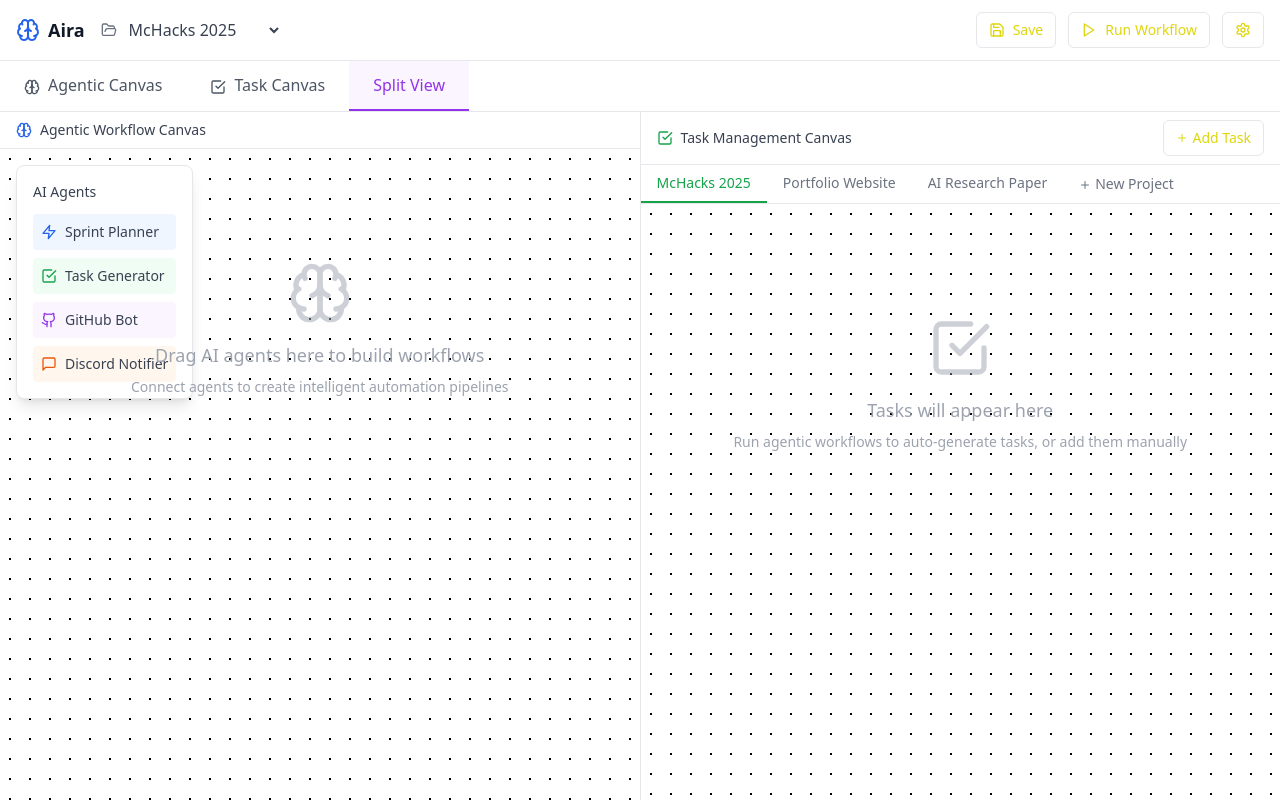
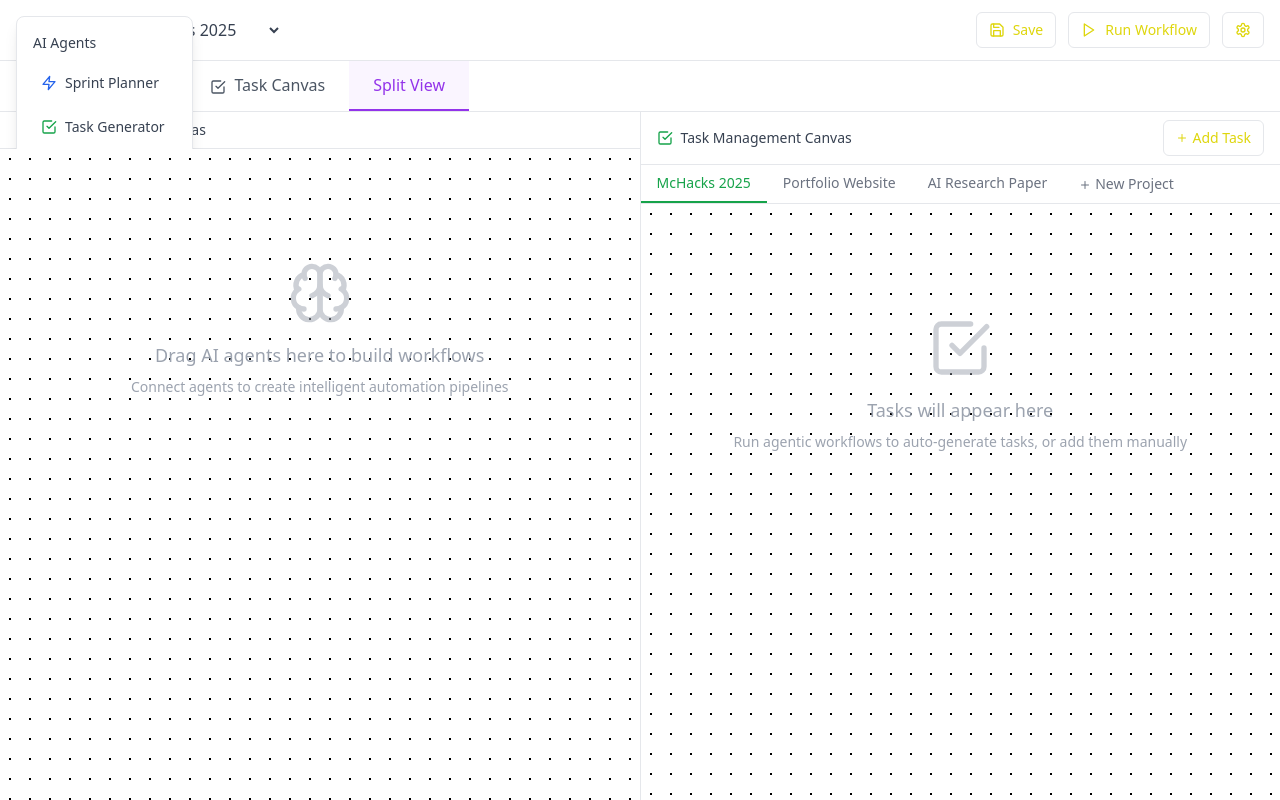
Before and after one commit to rayyankhan47/Aira, a Next.js app: page /workspace in a window 1280 px wide. Built offline with nearby package versions, Linux system fonts and the light colour scheme.

Commit message:
implementing drag and drop for agentic tasks

```diff
--- a/app/workspace/page.tsx
+++ b/app/workspace/page.tsx
@@ -1,7 +1,11 @@
 'use client'
 
 import { useState } from 'react'
+import { DndProvider } from 'react-dnd'
+import { HTML5Backend } from 'react-dnd-html5-backend'
 import { Button } from '@/components/ui/Button'
+import AgentPalette from '@/components/AgentPalette'
+import DroppableCanvas from '@/components/DroppableCanvas'
 import {
   Brain,
   CheckSquare,
@@ -9,11 +13,7 @@ import {
   Settings,
   Play,
   Save,
-  FolderOpen,
-  GitBranch,
-  MessageSquare,
-  Github,
-  Zap
+  FolderOpen
 } from 'lucide-react'
 
 type ViewType = 'agentic' | 'tasks' | 'split'
@@ -51,7 +51,8 @@ export default function Workspace() {
   ]
 
   return (
-    <div className="h-screen bg-white flex flex-col">
+    <DndProvider backend={HTML5Backend}>
+      <div className="h-screen bg-gray-50 flex flex-col">
       {/* Top Header */}
       <header className="bg-white border-b border-gray-200 px-4 py-3 flex items-center justify-between">
         <div className="flex items-center space-x-4">
@@ -142,48 +143,16 @@ export default function Workspace() {
                   Agentic Workflow Canvas
                 </h3>
               </div>
-              <div className="flex-1 bg-white relative overflow-hidden">
-                {/* Canvas with dots pattern */}
-                <div
-                  className="absolute inset-0 "
-                  style={{
-                    backgroundImage: `radial-gradient(circle, #000000 1px, transparent 1px)`,
-                    backgroundSize: '20px 20px'
-                  }}
-                />
+              {/* Agent Palette */}
+              <AgentPalette />
 
-                {/* Agent Palette */}
-                <div className="absolute top-4 left-4 bg-white rounded-lg shadow-lg p-4 border border-gray-200">
-                  <h4 className="text-sm font-medium text-gray-700 mb-3 font-notion">AI Agents</h4>
-                  <div className="space-y-2">
-                    <div className="flex items-center space-x-2 p-2 bg-blue-50 rounded cursor-pointer hover:bg-blue-100 transition-colors">
-                      <Zap className="h-4 w-4 text-blue-600" />
-                      <span className="text-sm font-medium text-gray-700 font-notion">Sprint Planner</span>
-                    </div>
-                    <div className="flex items-center space-x-2 p-2 bg-green-50 rounded cursor-pointer hover:bg-green-100 transition-colors">
-                      <CheckSquare className="h-4 w-4 text-green-600" />
-                      <span className="text-sm font-medium text-gray-700 font-notion">Task Generator</span>
-                    </div>
-                    <div className="flex items-center space-x-2 p-2 bg-purple-50 rounded cursor-pointer hover:bg-purple-100 transition-colors">
-                      <Github className="h-4 w-4 text-purple-600" />
-                      <span className="text-sm font-medium text-gray-700 font-notion">GitHub Bot</span>
-                    </div>
-                    <div className="flex items-center space-x-2 p-2 bg-orange-50 rounded cursor-pointer hover:bg-orange-100 transition-colors">
-                      <MessageSquare className="h-4 w-4 text-orange-600" />
-                      <span className="text-sm font-medium text-gray-700 font-notion">Discord Notifier</span>
-                    </div>
-                  </div>
-                </div>
-
-                {/* Canvas Content */}
-                <div className="absolute inset-0 p-8">
-                  <div className="text-center text-gray-400 mt-20 font-notion">
-                    <Brain className="h-16 w-16 mx-auto mb-4 opacity-50" />
-                    <p className="text-lg">Drag AI agents here to build workflows</p>
-                    <p className="text-sm mt-2">Connect agents to create intelligent automation pipelines</p>
-                  </div>
-                </div>
-              </div>
+              {/* Droppable Canvas */}
+              <DroppableCanvas
+                title="Agentic Workflow Canvas"
+                emptyStateIcon={Brain}
+                emptyStateTitle="Drag AI agents here to build workflows"
+                emptyStateDescription="Connect agents to create intelligent automation pipelines"
+              />
             </div>
 
             {/* Bottom Panel - Task Canvas */}
@@ -258,22 +227,16 @@ export default function Workspace() {
                 Agentic Workflow Canvas
               </h3>
             </div>
-            <div className="flex-1 bg-white relative overflow-hidden">
-              <div
-                className="absolute inset-0 "
-                style={{
-                  backgroundImage: `radial-gradient(circle, #000000 1px, transparent 1px)`,
-                  backgroundSize: '20px 20px'
-                }}
-              />
-              <div className="absolute inset-0 p-8">
-                <div className="text-center text-gray-400 mt-20 font-notion">
-                  <Brain className="h-16 w-16 mx-auto mb-4 opacity-50" />
-                  <p className="text-lg">Drag AI agents here to build workflows</p>
-                  <p className="text-sm mt-2">Connect agents to create intelligent automation pipelines</p>
-                </div>
-              </div>
-            </div>
+            {/* Agent Palette */}
+            <AgentPalette />
+
+            {/* Droppable Canvas */}
+            <DroppableCanvas
+              title="Agentic Workflow Canvas"
+              emptyStateIcon={Brain}
+              emptyStateTitle="Drag AI agents here to build workflows"
+              emptyStateDescription="Connect agents to create intelligent automation pipelines"
+            />
           </div>
         )}
 
@@ -304,6 +267,7 @@ export default function Workspace() {
           </div>
         )}
       </div>
-    </div>
+      </div>
+    </DndProvider>
   )
 }
--- /dev/null
+++ b/components/AgentBlock.tsx
@@ -0,0 +1,35 @@
+'use client'
+
+import { useDrag } from 'react-dnd'
+import { LucideIcon } from 'lucide-react'
+
+interface AgentBlockProps {
+  id: string
+  name: string
+  icon: LucideIcon
+  color: string
+  description: string
+}
+
+export default function AgentBlock({ id, name, icon: Icon, color, description }: AgentBlockProps) {
+  const [{ isDragging }, drag] = useDrag(() => ({
+    type: 'agent',
+    item: { id, name, icon: Icon, color, description },
+    collect: (monitor) => ({
+      isDragging: monitor.isDragging(),
+    }),
+  }))
+
+  return (
+    <div
+      ref={drag}
+      className={`flex items-center space-x-2 p-2 rounded cursor-move transition-all duration-200 hover:scale-105 ${
+        isDragging ? 'opacity-50' : ''
+      }`}
+      style={{ backgroundColor: `${color}20` }}
+    >
+      <Icon className={`h-4 w-4 ${color}`} />
+      <span className="text-sm font-medium text-gray-700 font-notion">{name}</span>
+    </div>
+  )
+}
--- /dev/null
+++ b/components/AgentPalette.tsx
@@ -0,0 +1,55 @@
+'use client'
+
+import AgentBlock from './AgentBlock'
+import { Zap, CheckSquare, Github, MessageSquare } from 'lucide-react'
+
+export default function AgentPalette() {
+  const agents = [
+    {
+      id: 'sprint-planner',
+      name: 'Sprint Planner',
+      icon: Zap,
+      color: 'text-blue-600',
+      description: 'Analyzes your project and creates realistic sprint plans'
+    },
+    {
+      id: 'task-generator',
+      name: 'Task Generator',
+      icon: CheckSquare,
+      color: 'text-green-600',
+      description: 'Breaks down features into actionable tasks'
+    },
+    {
+      id: 'github-bot',
+      name: 'GitHub Bot',
+      icon: Github,
+      color: 'text-purple-600',
+      description: 'Creates and manages GitHub issues automatically'
+    },
+    {
+      id: 'discord-notifier',
+      name: 'Discord Notifier',
+      icon: MessageSquare,
+      color: 'text-orange-600',
+      description: 'Sends updates and notifications to Discord channels'
+    }
+  ]
+
+  return (
+    <div className="absolute top-4 left-4 bg-white rounded-lg shadow-lg p-4 border border-gray-200">
+      <h4 className="text-sm font-medium text-gray-700 mb-3 font-notion">AI Agents</h4>
+      <div className="space-y-2">
+        {agents.map(agent => (
+          <AgentBlock
+            key={agent.id}
+            id={agent.id}
+            name={agent.name}
+            icon={agent.icon}
+            color={agent.color}
+            description={agent.description}
+          />
+        ))}
+      </div>
+    </div>
+  )
+}
--- /dev/null
+++ b/components/CanvasAgent.tsx
@@ -0,0 +1,56 @@
+'use client'
+
+import { LucideIcon } from 'lucide-react'
+
+interface CanvasAgentProps {
+  id: string
+  name: string
+  icon: LucideIcon
+  color: string
+  description: string
+  x: number
+  y: number
+  onDelete?: () => void
+}
+
+export default function CanvasAgent({
+  id,
+  name,
+  icon: Icon,
+  color,
+  description,
+  x,
+  y,
+  onDelete
+}: CanvasAgentProps) {
+  return (
+    <div
+      className="absolute bg-white rounded-lg shadow-lg border border-gray-200 p-4 cursor-move hover:shadow-xl transition-shadow"
+      style={{
+        left: x,
+        top: y,
+        minWidth: '200px'
+      }}
+    >
+      <div className="flex items-center justify-between mb-2">
+        <div className="flex items-center space-x-2">
+          <Icon className={`h-5 w-5 ${color}`} />
+          <span className="font-medium text-gray-900 font-notion">{name}</span>
+        </div>
+        {onDelete && (
+          <button
+            onClick={onDelete}
+            className="text-gray-400 hover:text-red-500 transition-colors"
+          >
+            ×
+          </button>
+        )}
+      </div>
+      <p className="text-sm text-gray-600 font-notion">{description}</p>
+
+      {/* Connection Points */}
+      <div className="absolute -left-2 top-1/2 transform -translate-y-1/2 w-4 h-4 bg-blue-500 rounded-full border-2 border-white"></div>
+      <div className="absolute -right-2 top-1/2 transform -translate-y-1/2 w-4 h-4 bg-blue-500 rounded-full border-2 border-white"></div>
+    </div>
+  )
+}
--- /dev/null
+++ b/components/DroppableCanvas.tsx
@@ -0,0 +1,112 @@
+'use client'
+
+import { useDrop } from 'react-dnd'
+import { useState } from 'react'
+import CanvasAgent from './CanvasAgent'
+import { LucideIcon } from 'lucide-react'
+
+interface PlacedAgent {
+  id: string
+  name: string
+  icon: LucideIcon
+  color: string
+  description: string
+  x: number
+  y: number
+}
+
+interface DroppableCanvasProps {
+  title: string
+  emptyStateIcon: LucideIcon
+  emptyStateTitle: string
+  emptyStateDescription: string
+}
+
+export default function DroppableCanvas({
+  title,
+  emptyStateIcon: EmptyStateIcon,
+  emptyStateTitle,
+  emptyStateDescription
+}: DroppableCanvasProps) {
+  const [placedAgents, setPlacedAgents] = useState<PlacedAgent[]>([])
+
+  const [{ isOver }, drop] = useDrop(() => ({
+    accept: 'agent',
+    drop: (item: any, monitor) => {
+      const offset = monitor.getClientOffset()
+
+      if (offset) {
+        // Use a simpler positioning approach
+        const x = Math.random() * 400 + 50 // Random position for now
+        const y = Math.random() * 300 + 50
+
+        const newAgent: PlacedAgent = {
+          id: `${item.id}-${Date.now()}`,
+          name: item.name,
+          icon: item.icon,
+          color: item.color,
+          description: item.description,
+          x: Math.max(20, Math.min(x, 600)),
+          y: Math.max(20, Math.min(y, 400))
+        }
+
+        setPlacedAgents(prev => [...prev, newAgent])
+        return { left: 0, top: 0 }
+      }
+    },
+    collect: (monitor) => ({
+      isOver: monitor.isOver(),
+    }),
+  }), [])
+
+  const handleDeleteAgent = (agentId: string) => {
+    setPlacedAgents(prev => prev.filter(agent => agent.id !== agentId))
+  }
+
+  return (
+    <div className="flex-1 bg-white relative overflow-hidden">
+      {/* Canvas with dots pattern */}
+      <div
+        className="absolute inset-0"
+        style={{
+          backgroundImage: `radial-gradient(circle, #000000 1px, transparent 1px)`,
+          backgroundSize: '20px 20px'
+        }}
+      />
+
+      {/* Drop Zone */}
+      <div
+        ref={drop as any}
+        className={`absolute inset-0 transition-colors ${
+          isOver ? 'bg-blue-50 bg-opacity-50' : ''
+        }`}
+      >
+        {/* Placed Agents */}
+        {placedAgents.map(agent => (
+          <CanvasAgent
+            key={agent.id}
+            id={agent.id}
+            name={agent.name}
+            icon={agent.icon}
+            color={agent.color}
+            description={agent.description}
+            x={agent.x}
+            y={agent.y}
+            onDelete={() => handleDeleteAgent(agent.id)}
+          />
+        ))}
+
+        {/* Empty State */}
+        {placedAgents.length === 0 && (
+          <div className="absolute inset-0 p-8">
+            <div className="text-center text-gray-400 mt-20 font-notion">
+              <EmptyStateIcon className="h-16 w-16 mx-auto mb-4 opacity-50" />
+              <p className="text-lg">{emptyStateTitle}</p>
+              <p className="text-sm mt-2">{emptyStateDescription}</p>
+            </div>
+          </div>
+        )}
+      </div>
+    </div>
+  )
+}
```
Also changed, not shown: package.json (+13 -11 lines), 1 other file (tests, documents, lock files or other folders).
